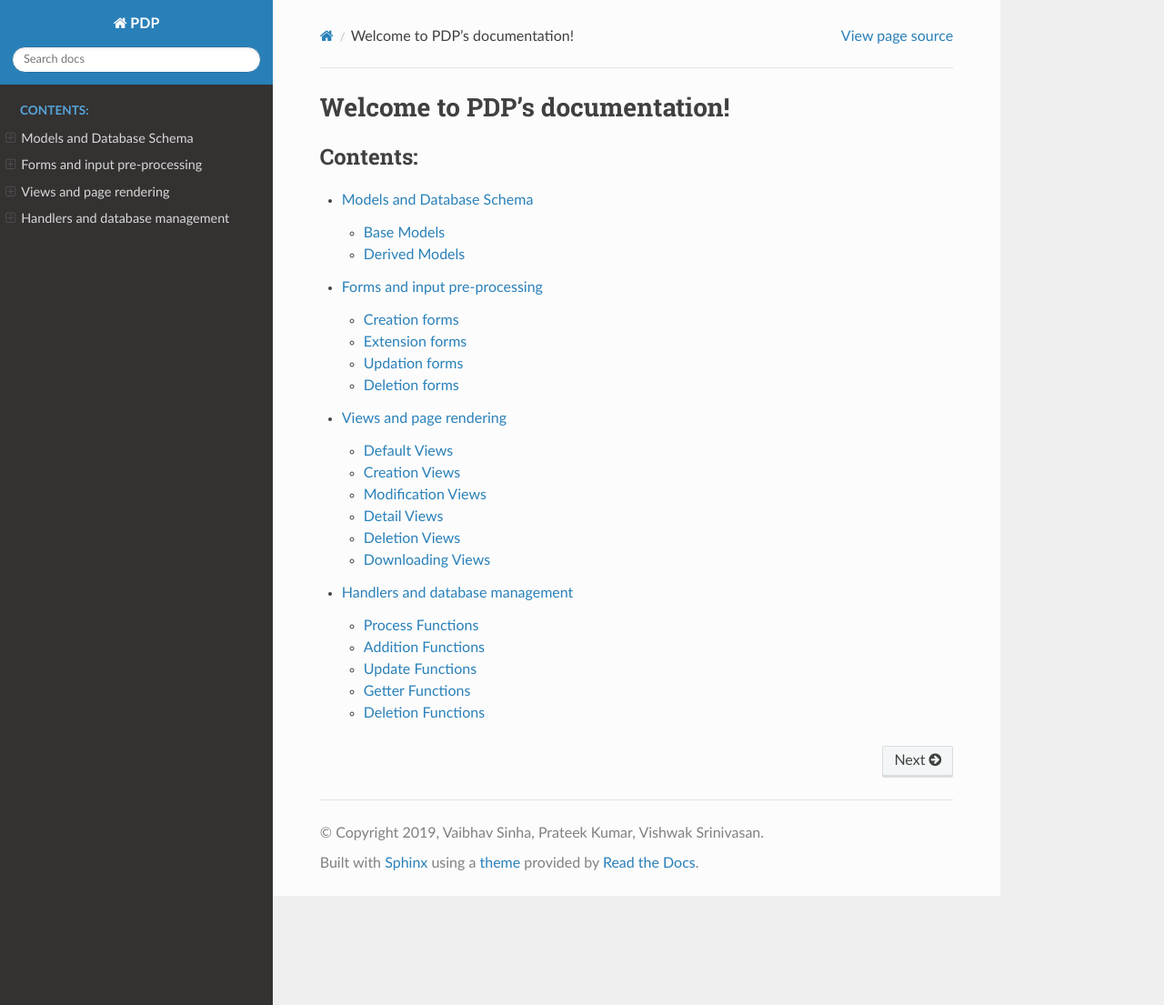
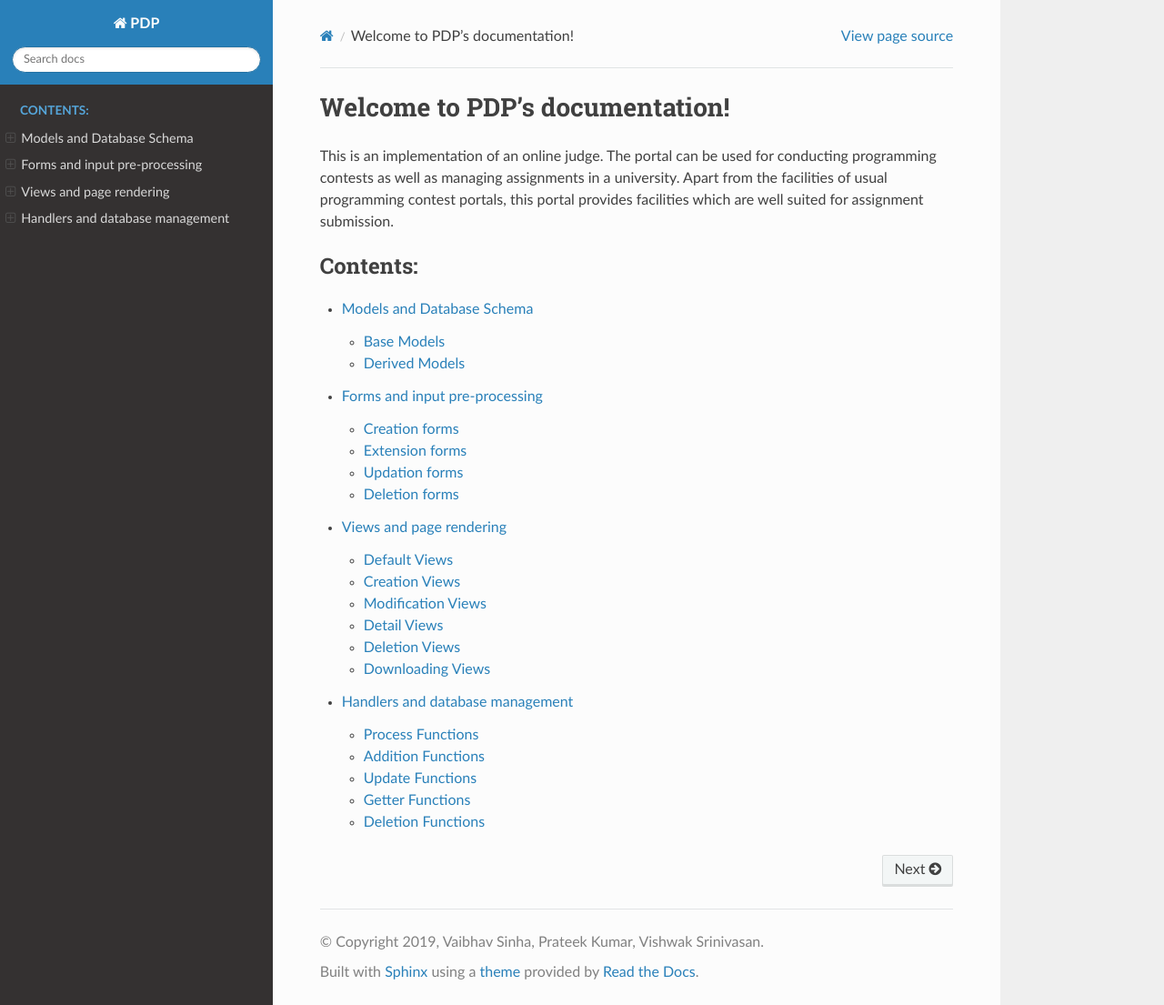
Before and after one commit to vbsinha/autojudge, a Sphinx documentation site: the page built from docs/source/index.rst, in a window 1280 px wide and 1105 px high. Shown: the whole window at 91% size. Built offline with Sphinx 7.4.7 and the Read the Docs theme 2.0.0, drawn with Linux system fonts in a browser that asks for light colours; the version number could not be read and is left out.

```diff
--- a/docs/source/index.rst
+++ b/docs/source/index.rst
@@ -1,5 +1,8 @@
 Welcome to PDP's documentation!
 ===============================
+This is an implementation of an online judge.
+The portal can be used for conducting programming contests as well as managing assignments in a university.
+Apart from the facilities of usual programming contest portals, this portal provides facilities which are well suited for assignment submission.
 
 .. toctree::
    :maxdepth: 2
```
Also changed, not shown: README.md (+30 -1 lines), 1 other file.
